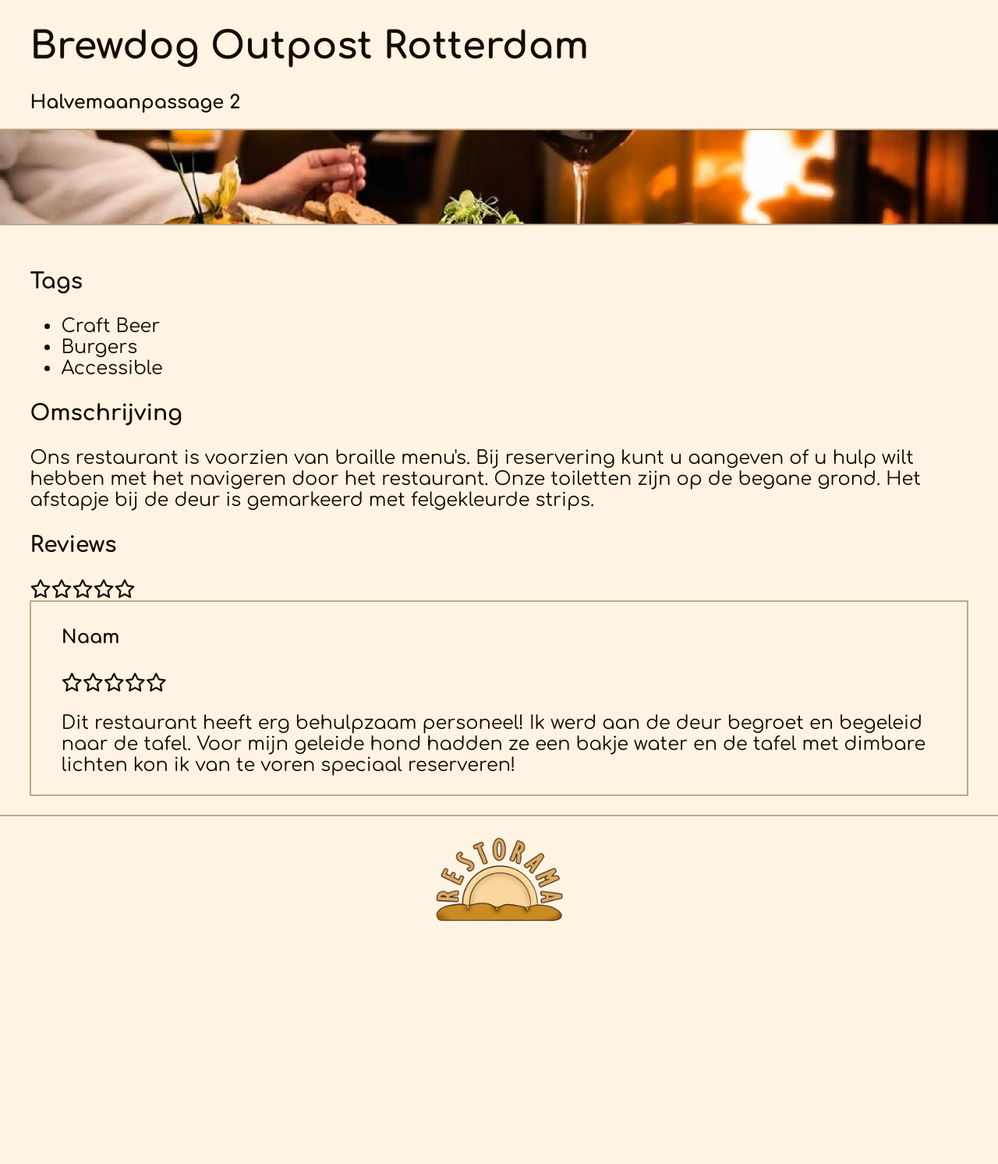
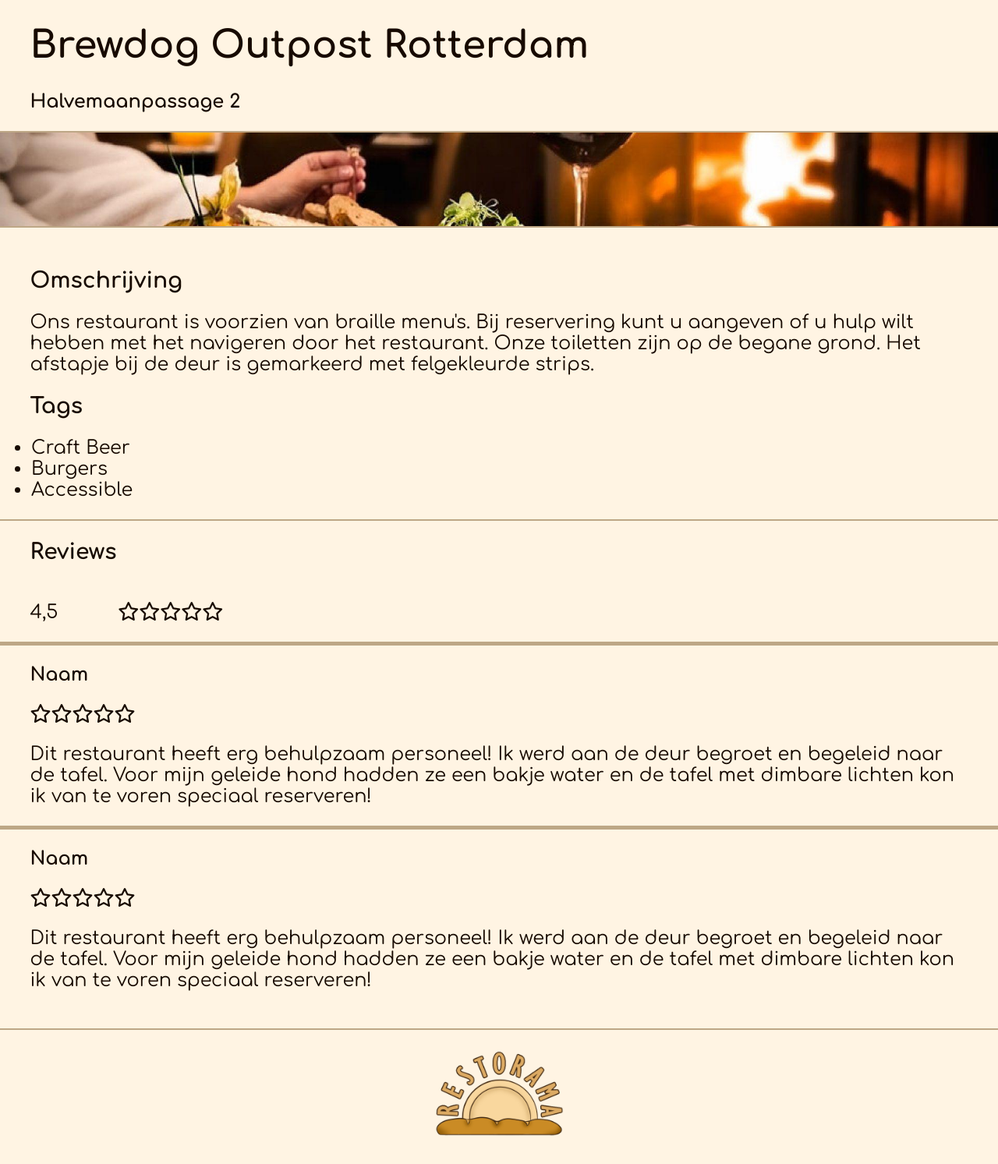
Before and after one commit to mottofurui/cle3-blog, a PHP site: page /restaurant.html in a window 1280 px wide. Shown: the part 168-1661 px from the top of the page at 78% size. Before the commit the page ends 1350 px from the top, so only its background shows below. Run offline with PHP 8.4, Linux system fonts and the light colour scheme; some libraries are stand-ins or nearby versions.

Commit message:
css restaurant overview

```diff
--- a/css/restoview.css
+++ b/css/restoview.css
@@ -1,15 +1,15 @@
 h1 {
     font-size: 3rem;
-    margin-left: 3vw;
-    margin-right: 3vw;
+    margin: 4vh 3vw;
 }
 
-h2 {
-    margin-left: 3vw;
-    margin-right: 3vw;
+h2, h3, h4, p {
+    margin: 3vh 3vw;
 }
 
-
+.stars {
+    margin: 0 3vw;
+}
 
 .panorama img {
     height: 15vh;
@@ -22,14 +22,22 @@ h2 {
 }
 
 main {
-    margin-left: 3vw;
-    margin-right: 3vw;
     min-height: 0;
     font-size: 1.5rem;
     padding: 3vh 0;
 }
 
+#information {
+    border-bottom: solid 0.3vh #bda786;
+}
+
+.flex {
+    display: flex;
+    align-items: center;
+}
+
 .review {
-    padding: 0 3vw;
-    border: solid 0.3vh #bda786;
+    /*margin: 1vh 0;*/
+    border-top: solid 0.7vh #bda786;
+    /*border-bottom: solid 0.7vh #bda786;*/
 }
--- a/restaurant.html
+++ b/restaurant.html
@@ -24,28 +24,42 @@
         </div>
     </header>
     <main>
-        <section>
+        <section id="information">
+            <h3>Omschrijving</h3>
+            <p>
+                Ons restaurant is voorzien van braille menu's. Bij reservering kunt u aangeven of u hulp wilt hebben met het
+                navigeren door het restaurant. Onze toiletten zijn op de begane grond. Het afstapje bij de deur is gemarkeerd
+                met felgekleurde strips.
+            </p>
             <h3>Tags</h3>
             <ul>
                 <li>Craft Beer</li>
                 <li>Burgers</li>
                 <li>Accessible</li>
             </ul>
-            <h3>Omschrijving</h3>
-            <p>
-                Ons restaurant is voorzien van braille menu's. Bij reservering kunt u aangeven of u hulp wilt hebben met het
-                navigeren door het restaurant. Onze toiletten zijn op de begane grond. Het afstapje bij de deur is gemarkeerd
-                met felgekleurde strips.
-            </p>
         </section>
         <section id="reviews">
             <h3>Reviews</h3>
-            <div>
-                <i class="fa-regular fa-star"></i><i class="fa-regular fa-star"></i><i class="fa-regular fa-star"></i><i class="fa-regular fa-star"></i><i class="fa-regular fa-star"></i>
+            <div class="flex">
+                <p>4,5</p>
+                <div class="stars">
+                    <i class="fa-regular fa-star"></i><i class="fa-regular fa-star"></i><i class="fa-regular fa-star"></i><i class="fa-regular fa-star"></i><i class="fa-regular fa-star"></i>
+                </div>
             </div>
             <div class="review">
                 <h4>Naam</h4>
-                <div>
+                <div class="stars">
+                    <i class="fa-regular fa-star"></i><i class="fa-regular fa-star"></i><i class="fa-regular fa-star"></i><i class="fa-regular fa-star"></i><i class="fa-regular fa-star"></i>
+                </div>
+                <p>
+                    Dit restaurant heeft erg behulpzaam personeel! Ik werd aan de deur begroet en begeleid naar de tafel.
+                    Voor mijn geleide hond hadden ze een bakje water en de tafel met dimbare lichten kon ik van te voren
+                    speciaal reserveren!
+                </p>
+            </div>
+            <div class="review">
+                <h4>Naam</h4>
+                <div class="stars">
                     <i class="fa-regular fa-star"></i><i class="fa-regular fa-star"></i><i class="fa-regular fa-star"></i><i class="fa-regular fa-star"></i><i class="fa-regular fa-star"></i>
                 </div>
                 <p>
```
